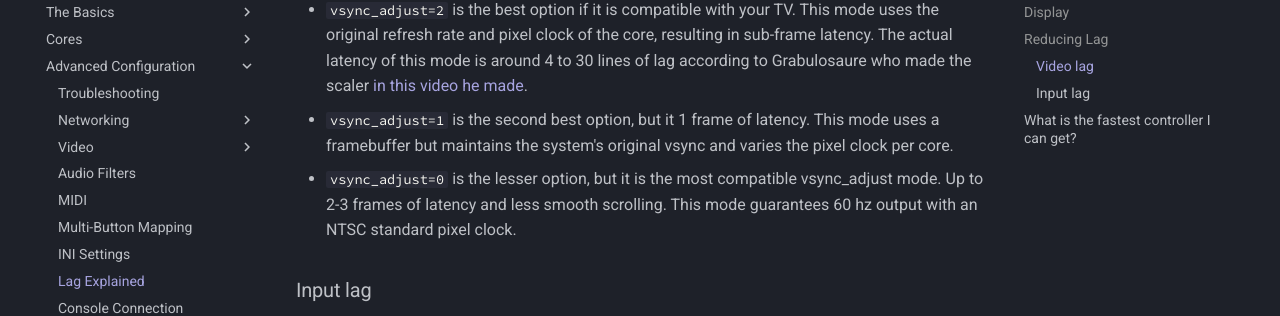
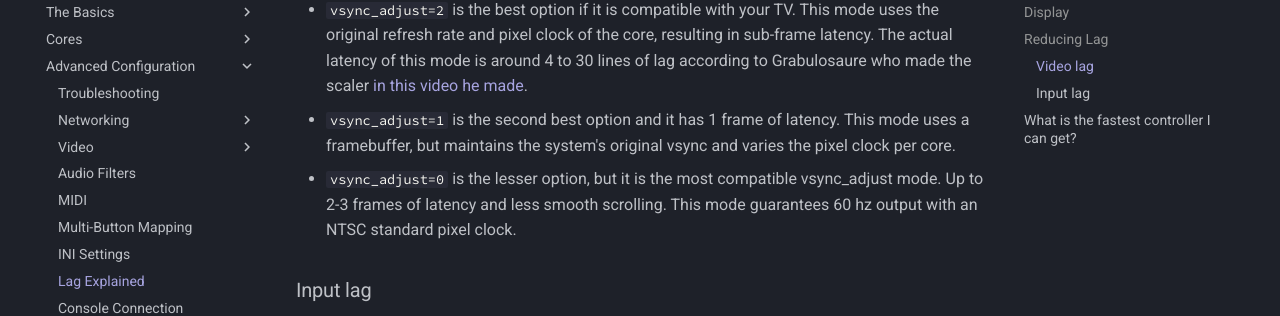
Before and after one commit to MiSTer-devel/MkDocs_MiSTer, an MkDocs documentation site: the page built from docs/advanced/lag.md, in a window 1280 px wide and 900 px high, scrolled down 1978 px. Shown: the part 150-466 px from the top of the window. Built offline with MkDocs 1.6.1 and Material for MkDocs 9.7.7, drawn with Linux system fonts in a browser that asks for light colours; comment, search, counter and statistics services are not loaded.

Commit message:
Update lag.md

```diff
--- a/docs/advanced/lag.md
+++ b/docs/advanced/lag.md
@@ -42,7 +42,7 @@ MiSTer offers options in how to configure its HDMI upscaler, making a tradeoff b
 These can be set in the MiSTER.INI file at the root of the SD card:
 
 * `vsync_adjust=2` is the best option if it is compatible with your TV. This mode uses the original refresh rate and pixel clock of the core, resulting in sub-frame latency. The actual latency of this mode is around 4 to 30 lines of lag according to Grabulosaure who made the scaler [in this video he made](https://www.youtube.com/watch?v=DYfUZ6PG7H4){target=_blank}.
-* `vsync_adjust=1` is the second best option, but it 1 frame of latency. This mode uses a framebuffer but maintains the system's original vsync and varies the pixel clock per core.
+* `vsync_adjust=1` is the second best option and it has 1 frame of latency. This mode uses a framebuffer, but maintains the system's original vsync and varies the pixel clock per core.
 * `vsync_adjust=0` is the lesser option, but it is the most compatible vsync_adjust mode. Up to 2-3 frames of latency and less smooth scrolling. This mode guarantees 60 hz output with an NTSC standard pixel clock.
 
 ### Input lag
```
